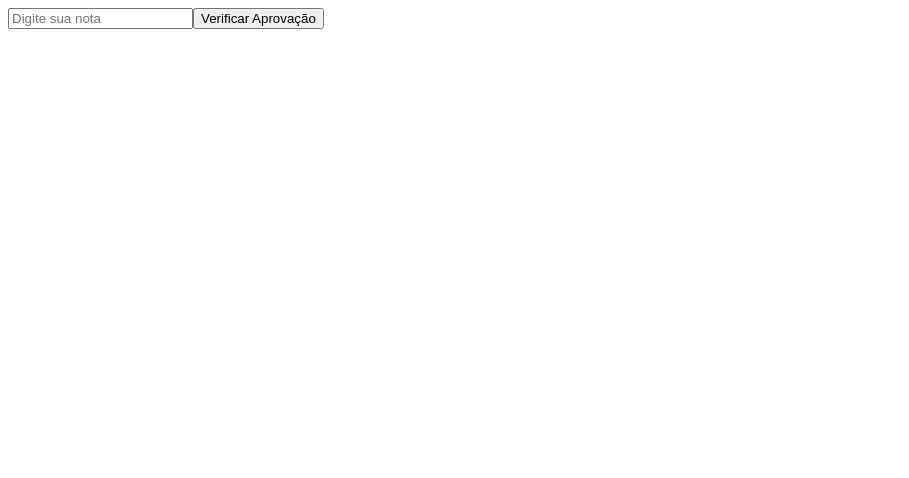
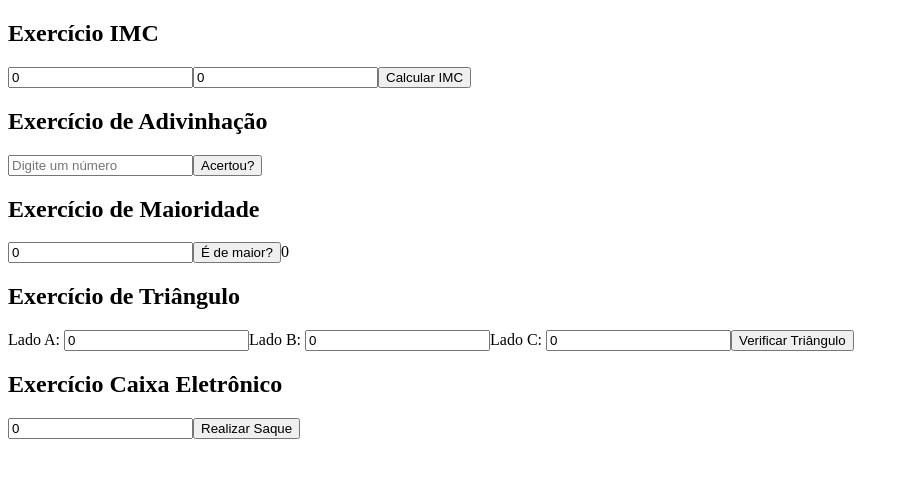
Before and after one commit to DavidHenrique2106/JavaScriptFaculdade, a React (Vite) app: page / in a window 1280 px wide. Shown: the top 478 px of the page, without its empty margins (0-909 px from the left). Built offline with nearby package versions, Linux system fonts and the light colour scheme.

Commit message:
feat: exercicios 2

```diff
--- a/src/App.jsx
+++ b/src/App.jsx
@@ -1,13 +1,13 @@
 
 import './App.css'
-import Aula1 from './pages/Aula1';
+import Aula2 from './pages/aula2/Aula2'
 
 function App() {
 
 
   return (
 
-      <Aula1/>
+        <Aula2/>
 
   )
 }
--- /dev/null
+++ b/src/pages/aula2/Aula2.jsx
@@ -0,0 +1,206 @@
+import React, { useState } from 'react';
+
+//  IMC
+const ExercicioIMC = () => {
+  const [peso, setPeso] = useState(0);
+  const [altura, setAltura] = useState(0);
+  const [resultadoIMC, setResultadoIMC] = useState(null);
+
+  const handleCalculo = () => {
+    if (peso && altura) {
+      const imc = parseFloat(peso) / (parseFloat(altura) * parseFloat(altura));
+      setResultadoIMC(imc);
+    }
+  };
+
+  const getIMCCategory = () => {
+    if (resultadoIMC === null) {
+      return '';
+    } else if (resultadoIMC < 18.5) {
+      return 'Abaixo do peso';
+    } else if (resultadoIMC >= 18.5 && resultadoIMC < 25) {
+      return 'Peso normal';
+    } else if (resultadoIMC >= 25 && resultadoIMC < 30) {
+      return 'Excesso de peso';
+    } else if (resultadoIMC >= 30 && resultadoIMC < 35) {
+      return 'Obesidade grau I';
+    } else if (resultadoIMC >= 35 && resultadoIMC < 40) {
+      return 'Obesidade grau II';
+    } else {
+      return 'Obesidade grau III';
+    }
+  };
+
+  return (
+    <div className="exercicio-imc">
+      <h2>Exercício IMC</h2>
+      <input
+        type="number"
+        placeholder="Seu peso"
+        value={peso}
+        onChange={(e) => setPeso(e.target.value)}
+      />
+
+      <input
+        type="number"
+        placeholder="Sua altura"
+        value={altura}
+        onChange={(e) => setAltura(e.target.value)}
+      />
+
+      <button onClick={handleCalculo}>Calcular IMC</button>
+
+      {resultadoIMC !== null && (
+        <div>
+          <p>Resultado IMC: {resultadoIMC.toFixed(2)}</p>
+          <p>Categoria: {getIMCCategory()}</p>
+        </div>
+      )}
+    </div>
+  );
+};
+
+// Adivinhação
+const ExercicioAdivinha = () => {
+  const numeroSecreto = 35;
+  const [chute, setChute] = useState('');
+
+  const handleAcerto = () => {
+    const numeroChute = parseInt(chute, 10);
+    if (numeroChute === numeroSecreto) {
+      setChute("Parabéns, você acertou o número!");
+    } else if (numeroChute > numeroSecreto) {
+      setChute('Errou, o número secreto é inferior');
+    } else if (numeroChute < numeroSecreto) {
+      setChute('Errou, o número secreto é superior');
+    }
+  };
+
+  return (
+    <div className="exercicio-adivinha">
+      <h2>Exercício de Adivinhação</h2>
+      <input
+        type="number"
+        placeholder="Digite um número"
+        value={chute}
+        onChange={(e) => setChute(e.target.value)}
+      />
+
+      <button onClick={handleAcerto}>Acertou?</button>
+      {chute && <p>{chute}</p>}
+    </div>
+  );
+};
+
+//  Maioridade
+const ExercicioMaioridade = () => {
+  const idadeMinima = 18;
+  const [idade, setIdade] = useState(0);
+
+  const handleMaioridade = () => {
+    if (idade >= idadeMinima) {
+      setIdade('Você é de maior');
+    } else {
+      setIdade('Você é de menor');
+    }
+  };
+
+  return (
+    <div className="exercicio-maioridade">
+      <h2>Exercício de Maioridade</h2>
+      <input
+        type="number"
+        placeholder="Digite sua idade"
+        value={idade}
+        onChange={(e) => setIdade(e.target.value)}
+      />
+
+      <button onClick={handleMaioridade}>É de maior?</button>
+      {idade && <p>{idade}</p>}
+    </div>
+  );
+};
+
+//  Triângulo
+const ExercicioTriangulo = () => {
+  const [ladoA, setLadoA] = useState(0);
+  const [ladoB, setLadoB] = useState(0);
+  const [ladoC, setLadoC] = useState(0);
+  const [resultado, setResultado] = useState('');
+
+  const handleVerificarTriangulo = () => {
+    if (ladoA + ladoB > ladoC && ladoA + ladoC > ladoB && ladoB + ladoC > ladoA) {
+      if (ladoA === ladoB && ladoB === ladoC) {
+        setResultado('Triângulo Equilátero (todos os lados são iguais)');
+      } else if (ladoA === ladoB || ladoA === ladoC || ladoB === ladoC) {
+        setResultado('Triângulo Isósceles (dois lados são iguais)');
+      } else {
+        setResultado('Triângulo Escaleno (todos os lados são diferentes)');
+      }
+    } else {
+      setResultado('Os lados não formam um triângulo válido');
+    }
+  };
+
+  return (
+    <div className="exercicio-triangulo">
+      <h2>Exercício de Triângulo</h2>
+      <label>Lado A: </label>
+      <input type="number" value={ladoA} onChange={(e) => setLadoA(parseInt(e.target.value, 10))} />
+
+      <label>Lado B: </label>
+      <input type="number" value={ladoB} onChange={(e) => setLadoB(parseInt(e.target.value, 10))} />
+
+      <label>Lado C: </label>
+      <input type="number" value={ladoC} onChange={(e) => setLadoC(parseInt(e.target.value, 10))} />
+
+      <button onClick={handleVerificarTriangulo}>Verificar Triângulo</button>
+
+      {resultado && <p>{resultado}</p>}
+    </div>
+  );
+};
+
+//Caixa Eletrônico
+const ExercicioCaixaEletronico = () => {
+  const [valorSaque, setValorSaque] = useState(0);
+  const [mensagem, setMensagem] = useState('');
+
+  const handleSaque = () => {
+    if (valorSaque % 10 === 0) {
+      setMensagem('Saque realizado com sucesso');
+    } else {
+      setMensagem('Valor inválido. Digite um valor múltiplo de 10');
+    }
+  };
+
+  return (
+    <div className="exercicio-caixa-eletronico">
+      <h2>Exercício Caixa Eletrônico</h2>
+      <input
+        type="number"
+        placeholder="Digite o valor do saque"
+        value={valorSaque}
+        onChange={(e) => setValorSaque(parseInt(e.target.value, 10))}
+      />
+
+      <button onClick={handleSaque}>Realizar Saque</button>
+
+      {mensagem && <p>{mensagem}</p>}
+    </div>
+  );
+};
+
+const Aula2 = () => {
+  return (
+    <div className="Aula2">
+      <ExercicioIMC />
+      <ExercicioAdivinha />
+      <ExercicioMaioridade />
+      <ExercicioTriangulo />
+      <ExercicioCaixaEletronico />
+    </div>
+  );
+};
+
+export default Aula2;
```
